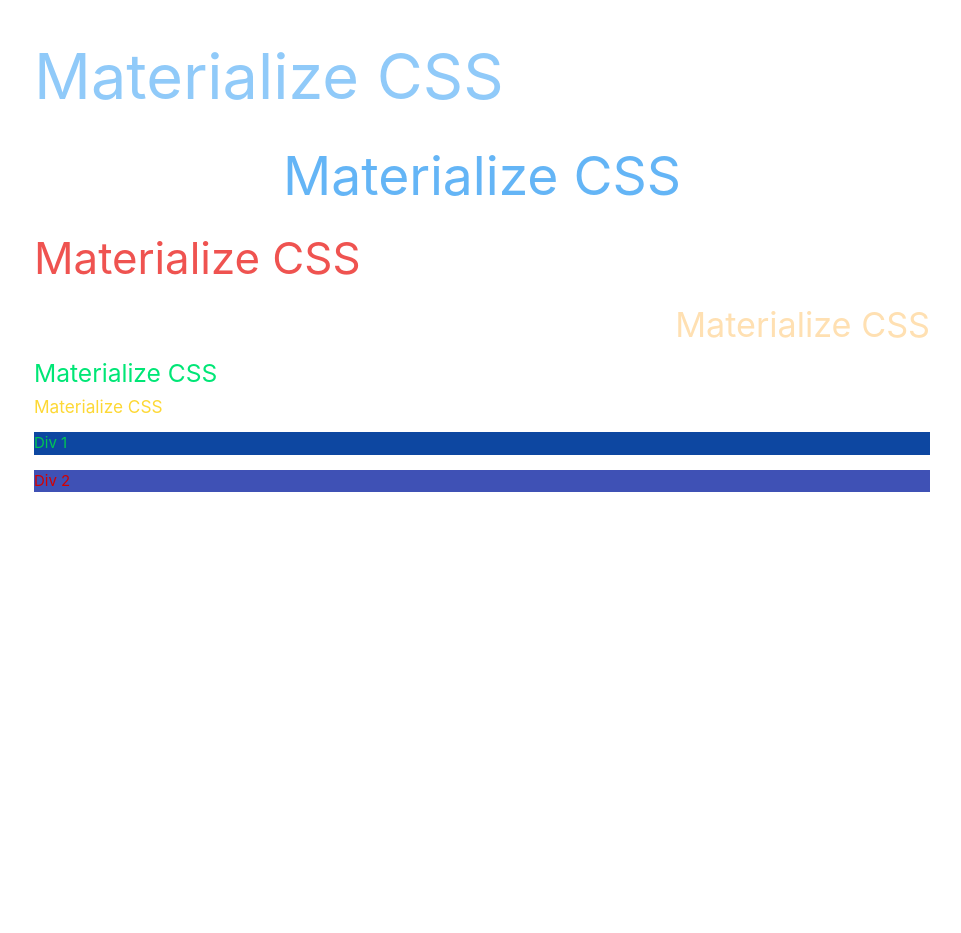
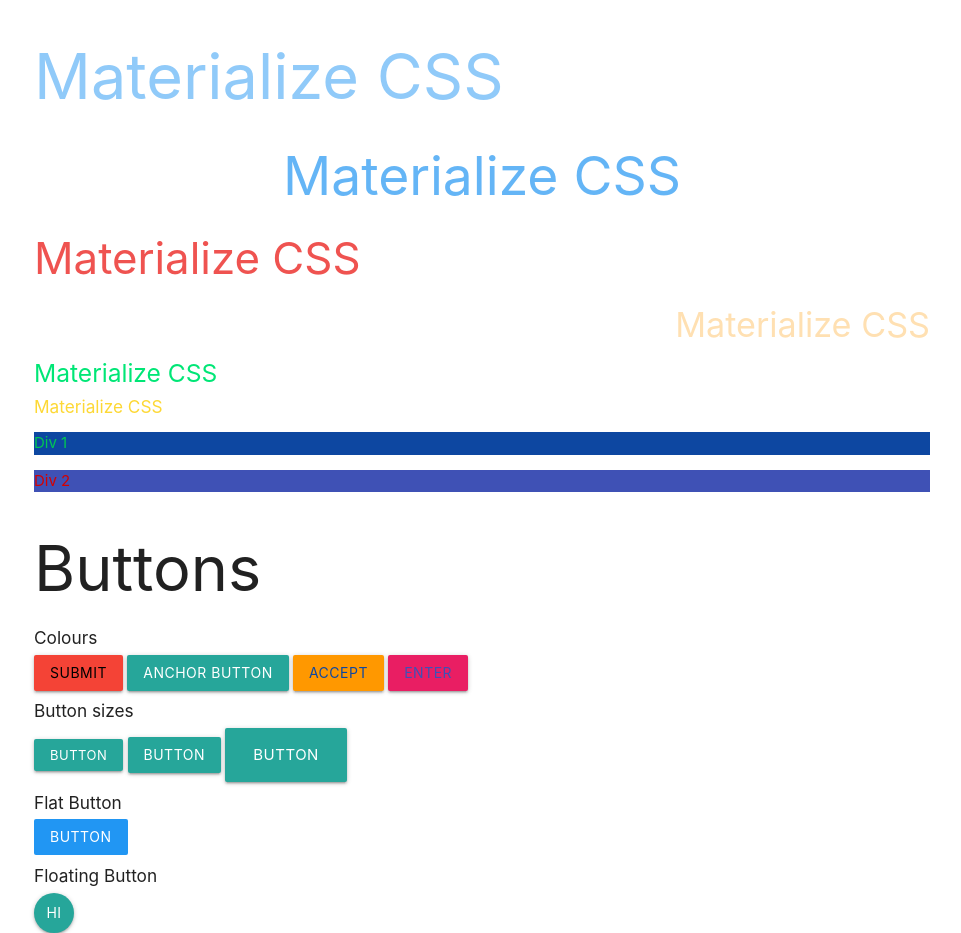
Before and after one commit to Its-Asta/Materialize-CSS-Learning-, a plain HTML site: page index.html in a window 1280 px wide. Shown: the whole page, without its empty margins (158-1119 px from the left). Before the commit the page ends 800 px from the top, so only its background shows below. Drawn offline with Linux system fonts and the light colour scheme.

Commit message:
Lesson 4: Buttons

```diff
--- a/index.html
+++ b/index.html
@@ -29,6 +29,27 @@
                     Div 2
                 </p>
             </div>
+
+            <!-- Buttons -->
+            <h1>Buttons</h1>
+            <h6>Colours</h6>
+            <button class="btn red black-text">
+                Submit
+            </button>
+
+            <a href="" class="btn">
+            Anchor Button
+            </a>
+            <button class="btn orange blue-text text-darken-4"> Accept</button>
+            <button class="btn pink indigo-text"> Enter</button>
+            <h6>Button sizes</h6>
+            <button class="btn btn-small">Button</button>
+            <button class="btn">Button</button>
+            <button class="btn btn-large">Button</button>
+            <h6>Flat Button</h6>
+            <button class="btn btn-flat blue white-text">Button</button>
+            <h6>Floating Button</h6>
+            <button class="btn btn-floating"> Hi</button>
         </div>
     </main>
 
```
